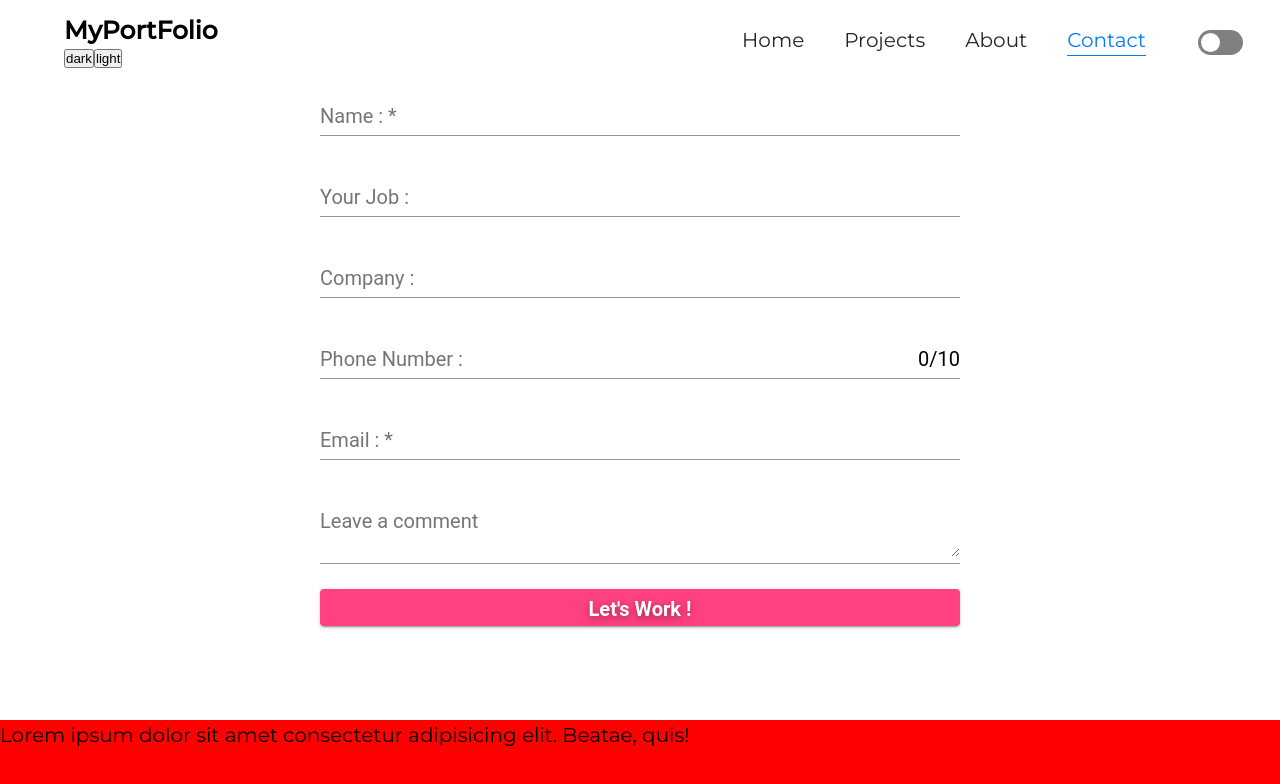
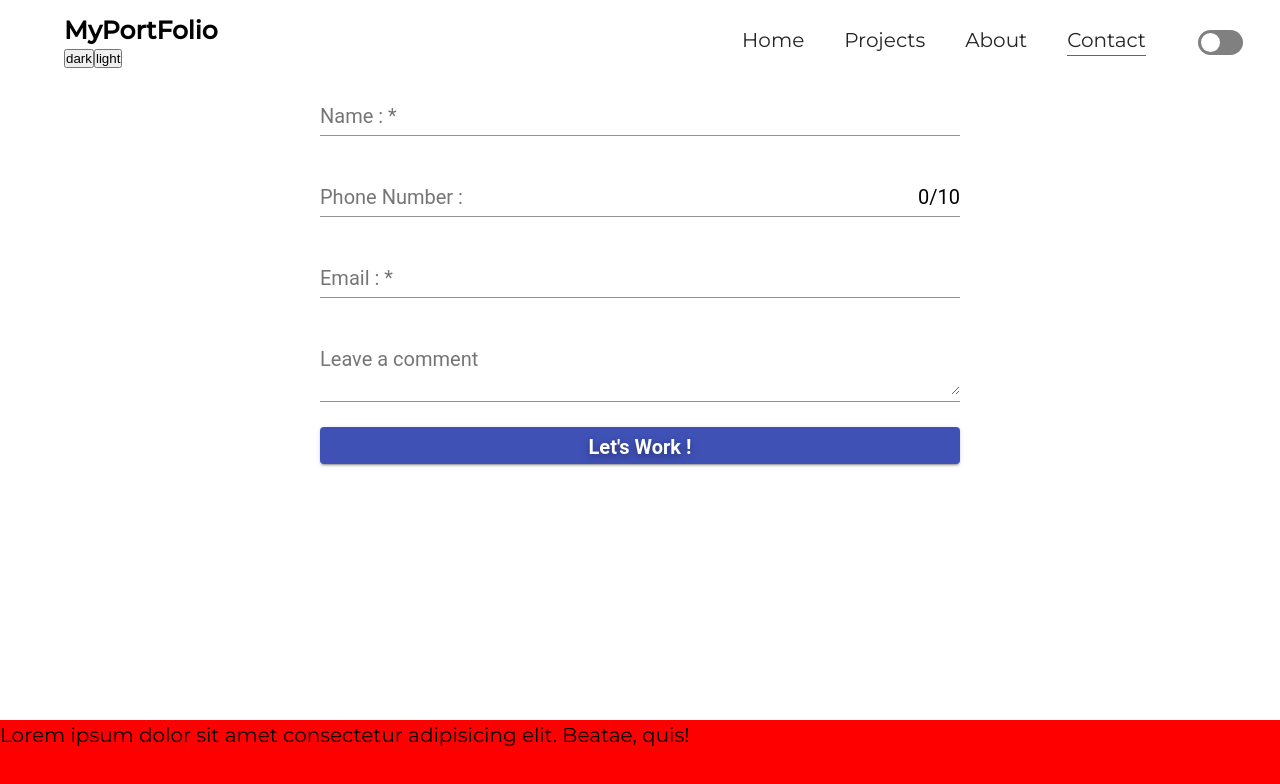
Before and after one commit to JungleWilly/angularPortfolio, an Angular app: page /contact in a window 1280 px wide. Shown: the top 784 px of the page. Built offline with nearby package versions, Linux system fonts and the light colour scheme.

Commit message:
fix color on header active link and start to work on contact component

```diff
--- a/src/app/app.module.ts
+++ b/src/app/app.module.ts
@@ -1,6 +1,6 @@
 import { BrowserModule } from '@angular/platform-browser';
 import { BrowserAnimationsModule } from '@angular/platform-browser/animations';
-import { FormsModule } from '@angular/forms';
+import { FormsModule, ReactiveFormsModule } from '@angular/forms';
 import { MaterialModule } from './material/material.module';
 import { HttpClientModule } from '@angular/common/http';
 
@@ -36,6 +36,7 @@ import { FilterPipe } from './shared/pipes/filter.pipe';
     BrowserModule,
     BrowserAnimationsModule,
     FormsModule,
+    ReactiveFormsModule,
     HttpClientModule,
     MaterialModule,
     AppRoutingModule,
--- a/src/app/contact/contact.component.html
+++ b/src/app/contact/contact.component.html
@@ -1,21 +1,21 @@
 <div class="container">
-  <form class="form-container">
+  <form class="form-container" novalidate [formGroup]="myForm">
     <mat-form-field>
       <mat-label>Name :</mat-label>
-      <input matInput placeholder="Name" required />
-    </mat-form-field>
-    <mat-form-field>
-      <mat-label>Your Job :</mat-label>
-      <input matInput placeholder="" />
-    </mat-form-field>
-    <mat-form-field>
-      <mat-label>Company :</mat-label>
-      <input matInput placeholder="" />
+      <input
+        formControlName="name"
+        name="name"
+        matInput
+        placeholder="Name"
+        required
+      />
+      <mat-error *ngIf="errorsForm.name"> {{ errorsForm.name }} </mat-error>
     </mat-form-field>
     <mat-form-field>
       <mat-label>Phone Number :</mat-label>
       <input
         #input
+        formControlName="phone"
         type="tel"
         pattern="[0-9]{10}"
         matInput
@@ -26,21 +26,24 @@
     <mat-form-field>
       <mat-label>Email :</mat-label>
       <input
+        email
         type="email"
+        formControlName="email"
         matInput
         placeholder="Ex. youremail@gmail.com"
         required
       />
-      <!-- <mat-error *ngIf="email.invalid"> {{ getErrorMessage() }} </mat-error> -->
+      <mat-error *ngIf="errorsForm.email"> {{ errorsForm.email }} </mat-error>
     </mat-form-field>
     <mat-form-field class="example-full-width">
       <mat-label>Leave a comment</mat-label>
       <textarea
+        formControlName="comment"
         matInput
         placeholder="Ex. I want to work with you because..."
       ></textarea>
     </mat-form-field>
-    <button type="submit" mat-raised-button color="accent">
+    <button type="submit" mat-raised-button color="primary">
       <span>Let's Work !</span>
     </button>
   </form>
--- a/src/app/contact/contact.component.ts
+++ b/src/app/contact/contact.component.ts
@@ -1,4 +1,12 @@
 import { Component, OnInit } from '@angular/core';
+import {
+  FormBuilder,
+  FormGroup,
+  FormControl,
+  Validators,
+} from '@angular/forms';
+
+import { Observable, Subscription } from 'rxjs';
 
 @Component({
   selector: 'app-contact',
@@ -6,7 +14,60 @@ import { Component, OnInit } from '@angular/core';
   styleUrls: ['./contact.component.scss'],
 })
 export class ContactComponent implements OnInit {
-  constructor() {}
+  myForm: FormGroup;
+  subscription: Subscription;
+
+  constructor() {
+    this.createForm();
+  }
 
   ngOnInit(): void {}
+
+  createForm() {
+    this.myForm = new FormGroup({
+      name: new FormControl('', [Validators.required, Validators.minLength(4)]),
+      phone: new FormControl(''),
+      email: new FormControl('', Validators.required),
+      comment: new FormControl(),
+    });
+
+    this.subscription = this.myForm.statusChanges.subscribe(() =>
+      this.changeStatusForm()
+    );
+  }
+
+  changeStatusForm() {
+    if (!this.myForm) {
+      return;
+    }
+    const form = this.myForm;
+
+    for (const field in this.errorsForm) {
+      this.errorsForm[field] = '';
+      const control = form.get(field);
+      if (control && control.dirty && control.invalid) {
+        const messages = this.messageErrors[field];
+        for (const key in control.errors) {
+          console.log(control.errors);
+          this.errorsForm[field] += messages[key] + ' ';
+        }
+      }
+    }
+  }
+
+  errorsForm = {
+    name: '',
+    email: '',
+  };
+
+  messageErrors = {
+    name: {
+      required: 'Ce champ est requis.',
+      minlength: 'Vos nom et prénom doivent faire au moins 4 caractères.',
+    },
+    email: {
+      required: 'Entrez un email.',
+      invalid: 'Rentrez une adresse email valide.',
+    },
+  };
 }
--- a/src/app/header/header.component.scss
+++ b/src/app/header/header.component.scss
@@ -25,7 +25,6 @@
 }
 
 .active {
-  color: #007bff;
   border-bottom: 1px solid #007bff;
 }
 .switch-theme {
```
